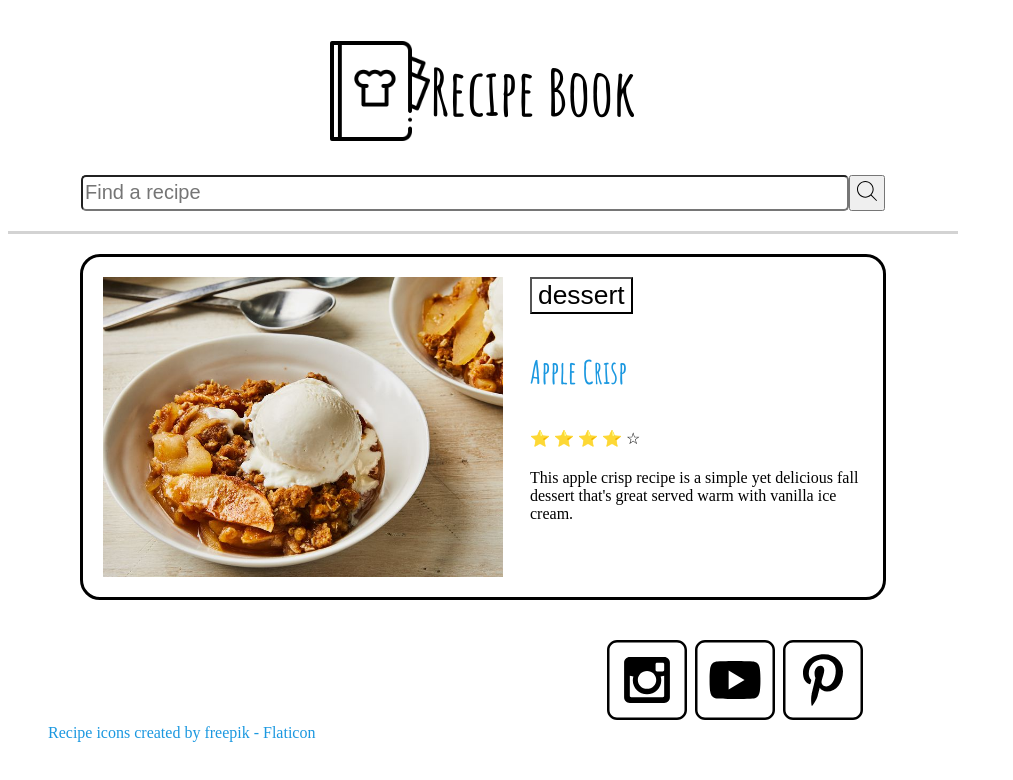
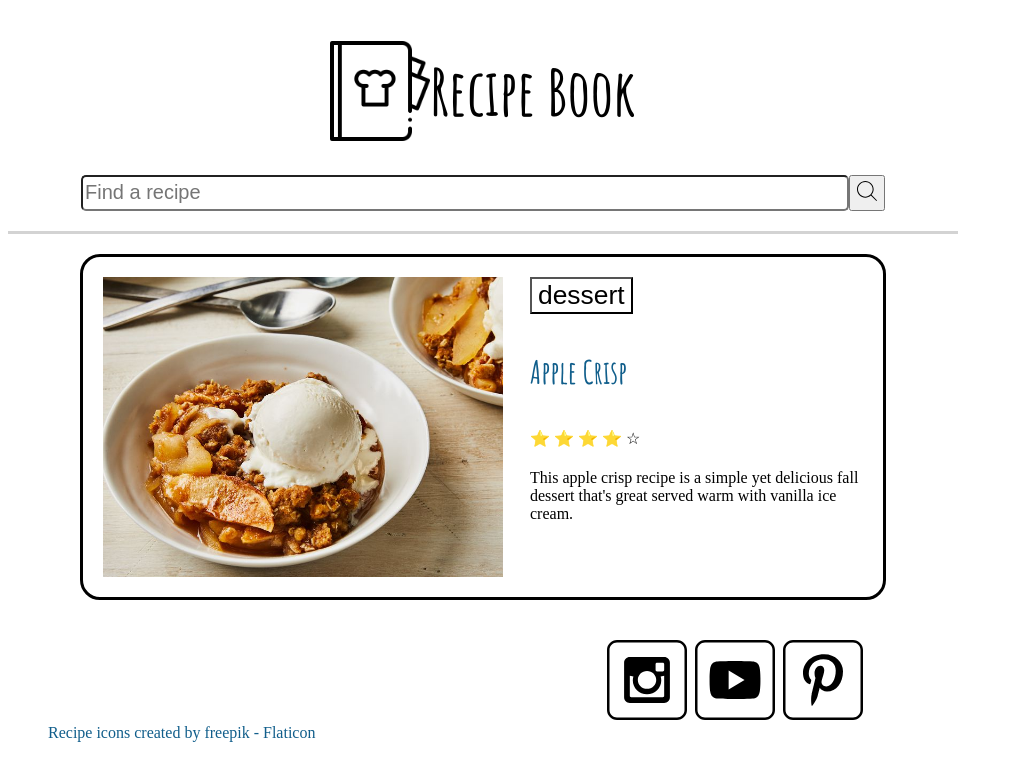
Before and after one commit to xadentphillips/wdd131, a plain HTML site: page assignments/recipes/recipes.html in a window 1280 px wide. Shown: the whole page, without its empty margins (0-1013 px from the left). Drawn offline with Linux system fonts and the light colour scheme.

Commit message:
recipepush

```diff
--- a/assignments/recipes/recipes.css
+++ b/assignments/recipes/recipes.css
@@ -83,7 +83,7 @@ header{
 }
 h3{
     font-size: 2em;
-    color: #1B98E0;
+    color: #105e8b;
     padding-left: 12px;
 }
 #tags button{
@@ -133,7 +133,7 @@ footer{
     }
     #bottom{
         padding-left: 40px;
-        color:#1B98E0;
+        color:#115e8b;
     }
     .social img{
         height: 30px;
```
